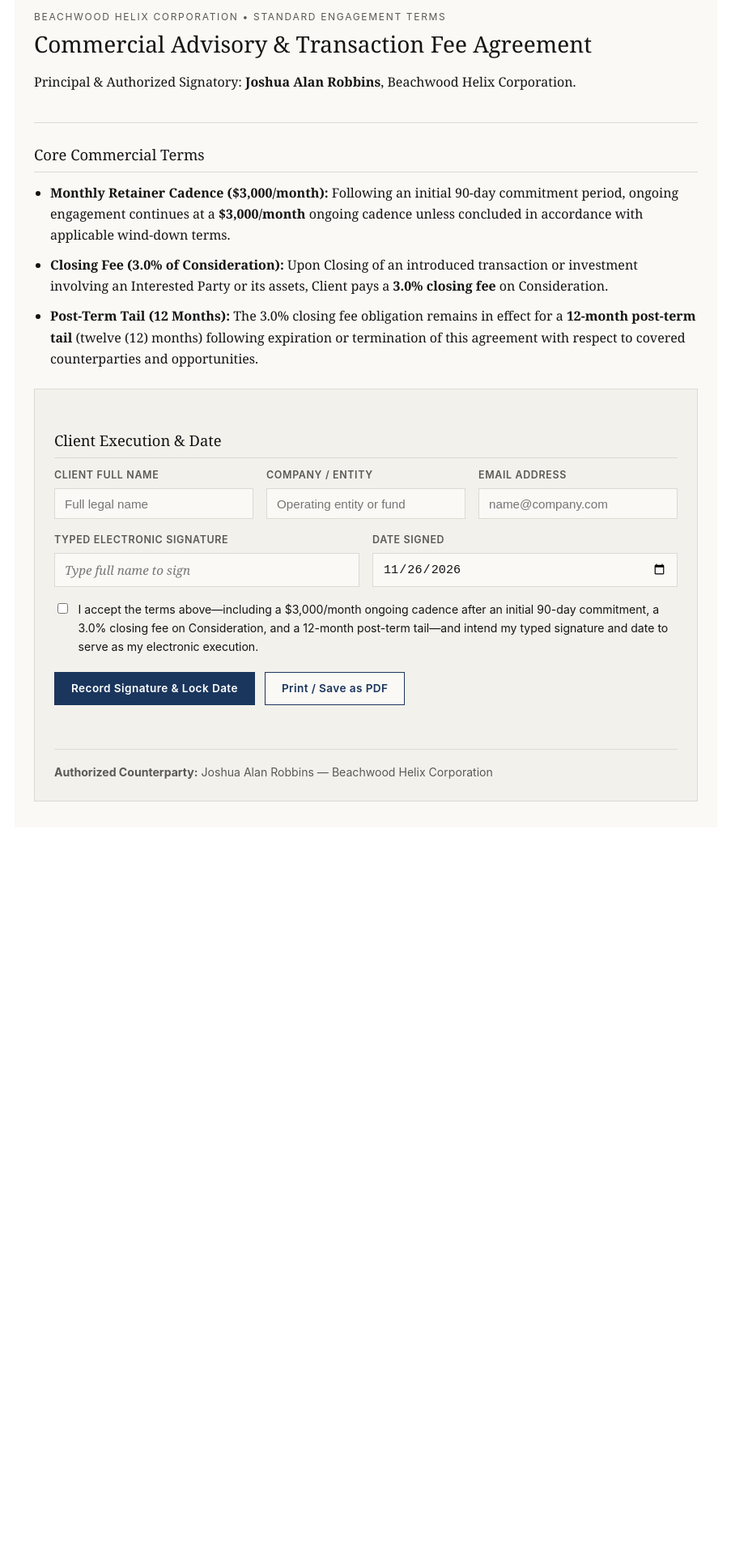
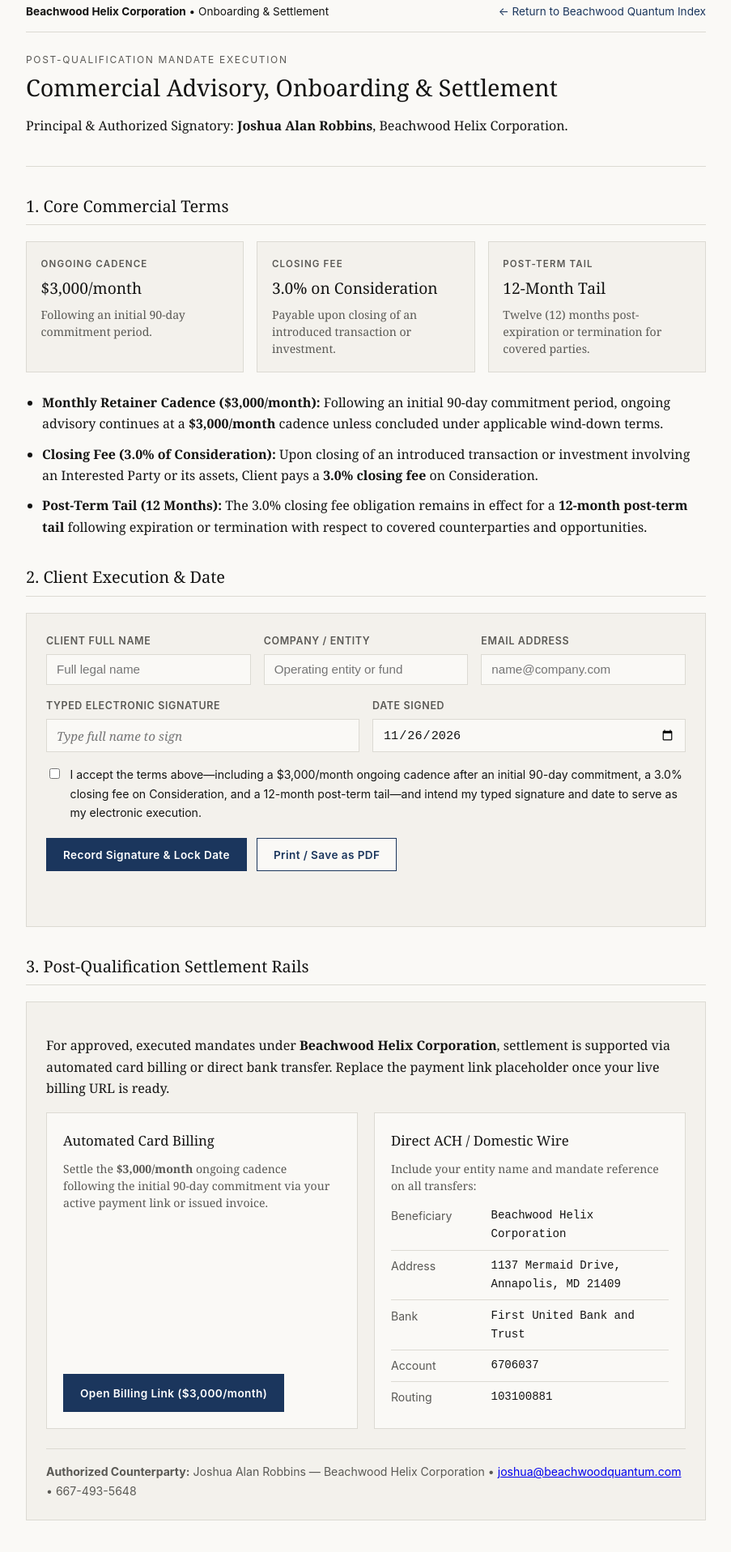
Before and after one commit to JoshuaAlanRobbins/beachwoodquantum, a plain HTML site: page agreement.html in a window 1280 px wide. Shown: the part 29-1946 px from the top of the page at 81% size, without its empty margins (188-1091 px from the left). Before the commit the page ends 1059 px from the top, so only its background shows below. Drawn offline with Linux system fonts and the light colour scheme.

Commit message:
Update agreement terms and styling in agreement.html

```diff
--- a/agreement.html
+++ b/agreement.html
@@ -3,29 +3,60 @@
 <head>
   <meta charset="UTF-8" />
   <meta name="viewport" content="width=device-width, initial-scale=1.0" />
-  <title>Commercial Advisory &amp; Transaction Fee Agreement | Beachwood Helix Corporation</title>
+  <title>Engagement Terms, Onboarding &amp; Settlement | Beachwood Helix Corporation</title>
   <style>
-    .bw-agreement-block {
+    :root {
       --bw-bg: #faf9f6;
       --bw-surface: #f3f1ec;
+      --bw-surface-alt: #eae7df;
       --bw-text: #141413;
       --bw-muted: #5a5955;
       --bw-border: #dcdad3;
       --bw-accent: #1b365d;
       --bw-accent-hover: #132744;
+      --bw-sage: #3d5a4c;
+    }
+
+    *,
+    *::before,
+    *::after {
+      box-sizing: border-box;
+    }
+
+    body {
+      margin: 0;
       background-color: var(--bw-bg);
       color: var(--bw-text);
       font-family: "Georgia", "Times New Roman", serif;
       line-height: 1.65;
-      max-width: 820px;
-      margin: 0 auto;
-      padding: 2rem 1.5rem;
+      padding: 2rem 1.5rem 3.5rem 1.5rem;
     }
 
-    .bw-agreement-block *,
-    .bw-agreement-block *::before,
-    .bw-agreement-block *::after {
-      box-sizing: border-box;
+    .bw-page {
+      max-width: 840px;
+      margin: 0 auto;
+    }
+
+    .bw-topbar {
+      display: flex;
+      justify-content: space-between;
+      align-items: center;
+      flex-wrap: wrap;
+      gap: 1rem;
+      margin-bottom: 1.5rem;
+      padding-bottom: 0.85rem;
+      border-bottom: 1px solid var(--bw-border);
+      font-family: -apple-system, BlinkMacSystemFont, "Segoe UI", Roboto, sans-serif;
+      font-size: 0.85rem;
+    }
+
+    .bw-topbar a {
+      color: var(--bw-accent);
+      text-decoration: none;
+    }
+
+    .bw-topbar a:hover {
+      text-decoration: underline;
     }
 
     .bw-doc-header {
@@ -43,40 +74,81 @@
       margin: 0 0 0.4rem 0;
     }
 
-    .bw-agreement-block h1,
-    .bw-agreement-block h2 {
+    h1,
+    h2,
+    h3 {
       font-family: "Georgia", "Times New Roman", serif;
       font-weight: normal;
       color: var(--bw-text);
       margin: 0 0 0.65rem 0;
     }
 
-    .bw-agreement-block h1 {
-      font-size: 1.75rem;
+    h1 {
+      font-size: 1.8rem;
       line-height: 1.25;
     }
 
-    .bw-agreement-block h2 {
-      font-size: 1.15rem;
-      margin-top: 1.5rem;
-      padding-bottom: 0.35rem;
+    h2 {
+      font-size: 1.25rem;
+      margin-top: 2rem;
+      padding-bottom: 0.4rem;
       border-bottom: 1px solid var(--bw-border);
     }
 
+    h3 {
+      font-size: 1.05rem;
+    }
+
+    .bw-terms-grid {
+      display: grid;
+      grid-template-columns: repeat(3, minmax(0, 1fr));
+      gap: 1rem;
+      margin: 1.25rem 0 1.5rem 0;
+    }
+
+    .bw-term-card {
+      background-color: var(--bw-surface);
+      border: 1px solid var(--bw-border);
+      padding: 1.1rem;
+    }
+
+    .bw-term-label {
+      font-family: -apple-system, BlinkMacSystemFont, "Segoe UI", Roboto, sans-serif;
+      font-size: 0.72rem;
+      font-weight: 600;
+      letter-spacing: 0.1em;
+      text-transform: uppercase;
+      color: var(--bw-muted);
+      margin: 0 0 0.3rem 0;
+    }
+
+    .bw-term-val {
+      font-size: 1.2rem;
+      color: var(--bw-text);
+      margin: 0 0 0.35rem 0;
+    }
+
+    .bw-term-copy {
+      font-size: 0.88rem;
+      color: var(--bw-muted);
+      margin: 0;
+      line-height: 1.5;
+    }
+
     .bw-terms-list {
-      margin: 0.75rem 0 1.25rem 0;
+      margin: 0.75rem 0 1.5rem 0;
       padding-left: 1.25rem;
     }
 
     .bw-terms-list li {
-      margin-bottom: 0.65rem;
+      margin-bottom: 0.7rem;
     }
 
-    .bw-sig-panel {
+    .bw-panel {
       background-color: var(--bw-surface);
       border: 1px solid var(--bw-border);
       padding: 1.5rem;
-      margin-top: 1.5rem;
+      margin-top: 1.25rem;
     }
 
     .bw-grid {
@@ -135,12 +207,14 @@
     }
 
     .bw-btn {
+      display: inline-block;
       font-family: -apple-system, BlinkMacSystemFont, "Segoe UI", Roboto, sans-serif;
       font-size: 0.85rem;
       font-weight: 600;
       letter-spacing: 0.03em;
-      padding: 0.7rem 1.25rem;
+      padding: 0.72rem 1.25rem;
       border: 1px solid var(--bw-accent);
+      text-decoration: none;
       cursor: pointer;
     }
 
@@ -152,6 +226,7 @@
     .bw-btn-primary:hover {
       background-color: var(--bw-accent-hover);
       border-color: var(--bw-accent-hover);
+      color: #ffffff;
     }
 
     .bw-btn-secondary {
@@ -160,7 +235,7 @@
     }
 
     .bw-btn-secondary:hover {
-      background-color: var(--bw-surface);
+      background-color: var(--bw-surface-alt);
     }
 
     .bw-status {
@@ -169,6 +244,52 @@
       color: var(--bw-accent);
       margin-top: 0.85rem;
       min-height: 1.2em;
+    }
+
+    .bw-settlement-grid {
+      display: grid;
+      grid-template-columns: repeat(2, minmax(0, 1fr));
+      gap: 1.25rem;
+      margin-top: 1rem;
+    }
+
+    .bw-settlement-card {
+      background-color: var(--bw-bg);
+      border: 1px solid var(--bw-border);
+      padding: 1.25rem;
+      display: flex;
+      flex-direction: column;
+      justify-content: space-between;
+    }
+
+    .bw-wire-table {
+      width: 100%;
+      border-collapse: collapse;
+      font-family: -apple-system, BlinkMacSystemFont, "Segoe UI", Roboto, sans-serif;
+      font-size: 0.88rem;
+      margin-top: 0.5rem;
+    }
+
+    .bw-wire-table td {
+      padding: 0.45rem 0;
+      border-bottom: 1px solid var(--bw-border);
+      vertical-align: top;
+    }
+
+    .bw-wire-table tr:last-child td {
+      border-bottom: none;
+    }
+
+    .bw-wire-key {
+      color: var(--bw-muted);
+      width: 36%;
+      padding-right: 0.75rem;
+    }
+
+    .bw-wire-val {
+      color: var(--bw-text);
+      font-family: "Courier New", Courier, monospace;
+      word-break: break-word;
     }
 
     .bw-principal-signoff {
@@ -180,25 +301,32 @@
       color: var(--bw-muted);
     }
 
+    @media (max-width: 760px) {
+      .bw-terms-grid,
+      .bw-settlement-grid {
+        grid-template-columns: 1fr;
+      }
+    }
+
     @media print {
-      .bw-agreement-block {
+      body {
         background-color: #ffffff;
         color: #000000;
-        max-width: 100%;
         padding: 0;
-        margin: 0;
       }
 
-      .bw-sig-panel {
+      .bw-topbar,
+      .bw-actions,
+      .bw-status {
+        display: none !important;
+      }
+
+      .bw-panel,
+      .bw-term-card,
+      .bw-settlement-card {
         background-color: #ffffff;
         border: 1px solid #000000;
         break-inside: avoid;
-      }
-
-      .bw-actions,
-      .bw-status,
-      .bw-no-print {
-        display: none !important;
       }
 
       .bw-field input {
@@ -211,34 +339,66 @@
   </style>
 </head>
 <body>
-  <section class="bw-agreement-block" aria-labelledby="bw-agreement-title">
+  <main class="bw-page" aria-labelledby="bw-agreement-title">
+    <div class="bw-topbar">
+      <span><strong>Beachwood Helix Corporation</strong> &bull; Onboarding &amp; Settlement</span>
+      <a href="index.html">&larr; Return to Beachwood Quantum Index</a>
+    </div>
+
     <header class="bw-doc-header">
-      <p class="bw-eyebrow">Beachwood Helix Corporation &bull; Standard Engagement Terms</p>
-      <h1 id="bw-agreement-title">Commercial Advisory &amp; Transaction Fee Agreement</h1>
-      <p>Principal &amp; Authorized Signatory: <strong>Joshua Alan Robbins</strong>, Beachwood Helix Corporation.</p>
+      <p class="bw-eyebrow">Post-Qualification Mandate Execution</p>
+      <h1 id="bw-agreement-title">Commercial Advisory, Onboarding &amp; Settlement</h1>
+      <p>
+        Principal &amp; Authorized Signatory: <strong>Joshua Alan Robbins</strong>,
+        Beachwood Helix Corporation.
+      </p>
     </header>
 
-    <h2>Core Commercial Terms</h2>
+    <h2>1. Core Commercial Terms</h2>
+    <div class="bw-terms-grid">
+      <div class="bw-term-card">
+        <p class="bw-term-label">Ongoing Cadence</p>
+        <p class="bw-term-val">$3,000/month</p>
+        <p class="bw-term-copy">
+          Following an initial 90-day commitment period.
+        </p>
+      </div>
+      <div class="bw-term-card">
+        <p class="bw-term-label">Closing Fee</p>
+        <p class="bw-term-val">3.0% on Consideration</p>
+        <p class="bw-term-copy">
+          Payable upon closing of an introduced transaction or investment.
+        </p>
+      </div>
+      <div class="bw-term-card">
+        <p class="bw-term-label">Post-Term Tail</p>
+        <p class="bw-term-val">12-Month Tail</p>
+        <p class="bw-term-copy">
+          Twelve (12) months post-expiration or termination for covered parties.
+        </p>
+      </div>
+    </div>
+
     <ul class="bw-terms-list">
       <li>
         <strong>Monthly Retainer Cadence ($3,000/month):</strong> Following an initial 90-day
-        commitment period, ongoing engagement continues at a <strong>$3,000/month</strong> ongoing cadence
-        unless concluded in accordance with applicable wind-down terms.
+        commitment period, ongoing advisory continues at a <strong>$3,000/month</strong> cadence
+        unless concluded under applicable wind-down terms.
       </li>
       <li>
-        <strong>Closing Fee (3.0% of Consideration):</strong> Upon Closing of an introduced transaction
-        or investment involving an Interested Party or its assets, Client pays a <strong>3.0% closing fee</strong>
-        on Consideration.
+        <strong>Closing Fee (3.0% of Consideration):</strong> Upon closing of an introduced
+        transaction or investment involving an Interested Party or its assets, Client pays a
+        <strong>3.0% closing fee</strong> on Consideration.
       </li>
       <li>
-        <strong>Post-Term Tail (12 Months):</strong> The 3.0% closing fee obligation remains in effect
-        for a <strong>12-month post-term tail</strong> (twelve (12) months) following expiration or
-        termination of this agreement with respect to covered counterparties and opportunities.
+        <strong>Post-Term Tail (12 Months):</strong> The 3.0% closing fee obligation remains in
+        effect for a <strong>12-month post-term tail</strong> following expiration or termination
+        with respect to covered counterparties and opportunities.
       </li>
     </ul>
 
-    <div class="bw-sig-panel">
-      <h2>Client Execution &amp; Date</h2>
+    <h2>2. Client Execution &amp; Date</h2>
+    <div class="bw-panel">
       <form id="bw-agreement-form" novalidate>
         <div class="bw-grid">
           <div class="bw-field">
@@ -269,9 +429,9 @@
         <label class="bw-consent">
           <input id="bw-agree-check" type="checkbox" required />
           <span>
-            I accept the terms above—including a $3,000/month ongoing cadence after an initial 90-day
-            commitment, a 3.0% closing fee on Consideration, and a 12-month post-term tail—and intend
-            my typed signature and date to serve as my electronic execution.
+            I accept the terms above—including a $3,000/month ongoing cadence after an initial
+            90-day commitment, a 3.0% closing fee on Consideration, and a 12-month post-term
+            tail—and intend my typed signature and date to serve as my electronic execution.
           </span>
         </label>
 
@@ -282,11 +442,71 @@
 
         <p id="bw-status" class="bw-status" role="status" aria-live="polite"></p>
       </form>
+    </div>
+
+    <h2>3. Post-Qualification Settlement Rails</h2>
+    <div class="bw-panel">
+      <p>
+        For approved, executed mandates under <strong>Beachwood Helix Corporation</strong>,
+        settlement is supported via automated card billing or direct bank transfer. Replace the
+        payment link placeholder once your live billing URL is ready.
+      </p>
+
+      <div class="bw-settlement-grid">
+        <div class="bw-settlement-card">
+          <div>
+            <h3>Automated Card Billing</h3>
+            <p class="bw-term-copy">
+              Settle the <strong>$3,000/month</strong> ongoing cadence following the initial
+              90-day commitment via your active payment link or issued invoice.
+            </p>
+          </div>
+          <div style="margin-top: 1rem;">
+            <a href="#REPLACE_WITH_STRIPE_PAYMENT_LINK" class="bw-btn bw-btn-primary" rel="noopener noreferrer">
+              Open Billing Link ($3,000/month)
+            </a>
+          </div>
+        </div>
+
+        <div class="bw-settlement-card">
+          <div>
+            <h3>Direct ACH / Domestic Wire</h3>
+            <p class="bw-term-copy">
+              Include your entity name and mandate reference on all transfers:
+            </p>
+            <table class="bw-wire-table" aria-label="ACH and Wire Settlement Details">
+              <tr>
+                <td class="bw-wire-key">Beneficiary</td>
+                <td class="bw-wire-val">Beachwood Helix Corporation</td>
+              </tr>
+              <tr>
+                <td class="bw-wire-key">Address</td>
+                <td class="bw-wire-val">1137 Mermaid Drive, Annapolis, MD 21409</td>
+              </tr>
+              <tr>
+                <td class="bw-wire-key">Bank</td>
+                <td class="bw-wire-val">First United Bank and Trust</td>
+              </tr>
+              <tr>
+                <td class="bw-wire-key">Account</td>
+                <td class="bw-wire-val">6706037</td>
+              </tr>
+              <tr>
+                <td class="bw-wire-key">Routing</td>
+                <td class="bw-wire-val">103100881</td>
+              </tr>
+            </table>
+          </div>
+        </div>
+      </div>
 
       <div class="bw-principal-signoff">
         <strong>Authorized Counterparty:</strong> Joshua Alan Robbins &mdash; Beachwood Helix Corporation
+        &bull; <a href="mailto:joshua@beachwoodquantum.com">joshua@beachwoodquantum.com</a>
+        &bull; 667-493-5648
       </div>
     </div>
+  </main>
 
   <script>
     (function () {
@@ -308,12 +528,14 @@
         const signedOn = dateInput.value;
 
         if (!signer || !signedOn || !checkInput.checked) {
-            statusEl.textContent = "Complete client details, typed signature, date, and acceptance box before recording.";
+          statusEl.textContent =
+            "Complete client details, typed signature, date, and acceptance box before recording.";
           return;
         }
 
         statusEl.textContent =
-            "Executed electronically by " + signer + " on " + signedOn + ". Use Print / Save as PDF to retain a copy.";
+          "Executed electronically by " + signer + " on " + signedOn +
+          ". Use Print / Save as PDF to retain a copy.";
       });
 
       printBtn.addEventListener("click", function () {
@@ -321,6 +543,5 @@
       });
     })();
   </script>
-  </section>
 </body>
 </html>
```
Lines whose indentation alone changed are shown as unchanged.
